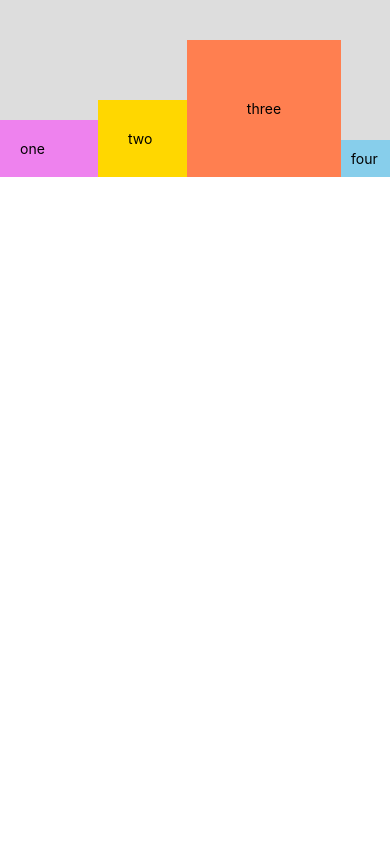
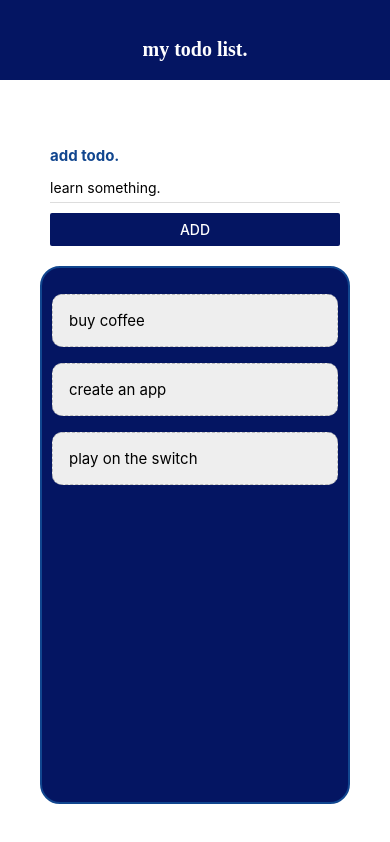
Before and after one commit to sia162/todo-android-app, a React Native app: screen / in a window 390 px wide. Built offline with nearby package versions, Linux system fonts and the light colour scheme.

Commit message:
improvement: managed flex of todolist

```diff
--- a/App.js
+++ b/App.js
@@ -37,36 +37,36 @@ export default function App() {
   };
 
   return (
-    <Sandox />
-    // <TouchableWithoutFeedback
-    //   onPress={() => {
-    //     Keyboard.dismiss();
-    //     // console.log("dismiss keyboard");
-    //   }}
-    // >
-    //   <View style={styles.container}>
-    //     {/* header */}
-    //     <Header />
-    //     <View style={styles.content}>
-    //       {/* to-do form */}
-    //       <TodoForm addtodohandler={addtodohandler} />
-    //       <View style={styles.list}>
-    //         {/* list */}
-    //         <FlatList
-    //           data={todos}
-    //           renderItem={({ item }) => (
-    //             <TodoItem
-    //               item={item}
-    //               pressHandler={pressHandler}
-    //               addtodohandler
-    //             />
-    //           )}
-    //         />
-    //       </View>
-    //     </View>
-    //     <StatusBar style="auto" />
-    //   </View>
-    // </TouchableWithoutFeedback>
+    // <Sandox />
+    <TouchableWithoutFeedback
+      onPress={() => {
+        Keyboard.dismiss();
+        // console.log("dismiss keyboard");
+      }}
+    >
+      <View style={styles.container}>
+        {/* header */}
+        <Header />
+        <View style={styles.content}>
+          {/* to-do form */}
+          <TodoForm addtodohandler={addtodohandler} />
+          <View style={styles.list}>
+            {/* list */}
+            <FlatList
+              data={todos}
+              renderItem={({ item }) => (
+                <TodoItem
+                  item={item}
+                  pressHandler={pressHandler}
+                  addtodohandler
+                />
+              )}
+            />
+          </View>
+        </View>
+        <StatusBar style="auto" />
+      </View>
+    </TouchableWithoutFeedback>
   );
 }
 
@@ -76,9 +76,16 @@ const styles = StyleSheet.create({
     backgroundColor: "#fff",
   },
   content: {
+    flex: 1,
     padding: 40,
   },
   list: {
+    flex: 1,
     marginTop: 20,
+    padding: 10,
+    borderWidth: 2,
+    backgroundColor: "#041562",
+    borderColor: "#11468F",
+    borderRadius: 20,
   },
 });
--- a/components/TodoForm.js
+++ b/components/TodoForm.js
@@ -6,6 +6,7 @@ const TodoForm = ({ addtodohandler }) => {
 
   const changeHandler = (val) => {
     setTodotext(val);
+    // setTodotext("");
   };
 
   return (
```
